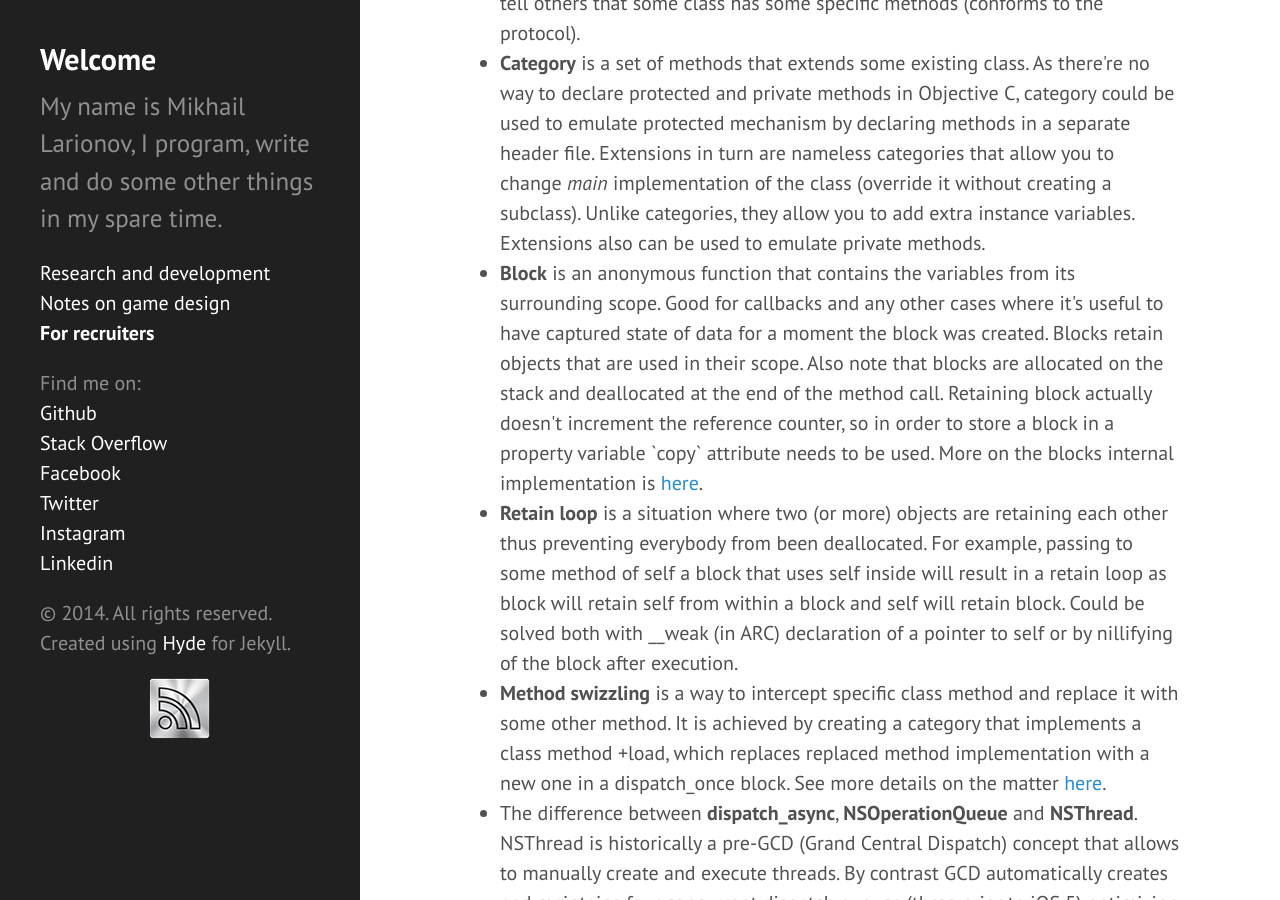
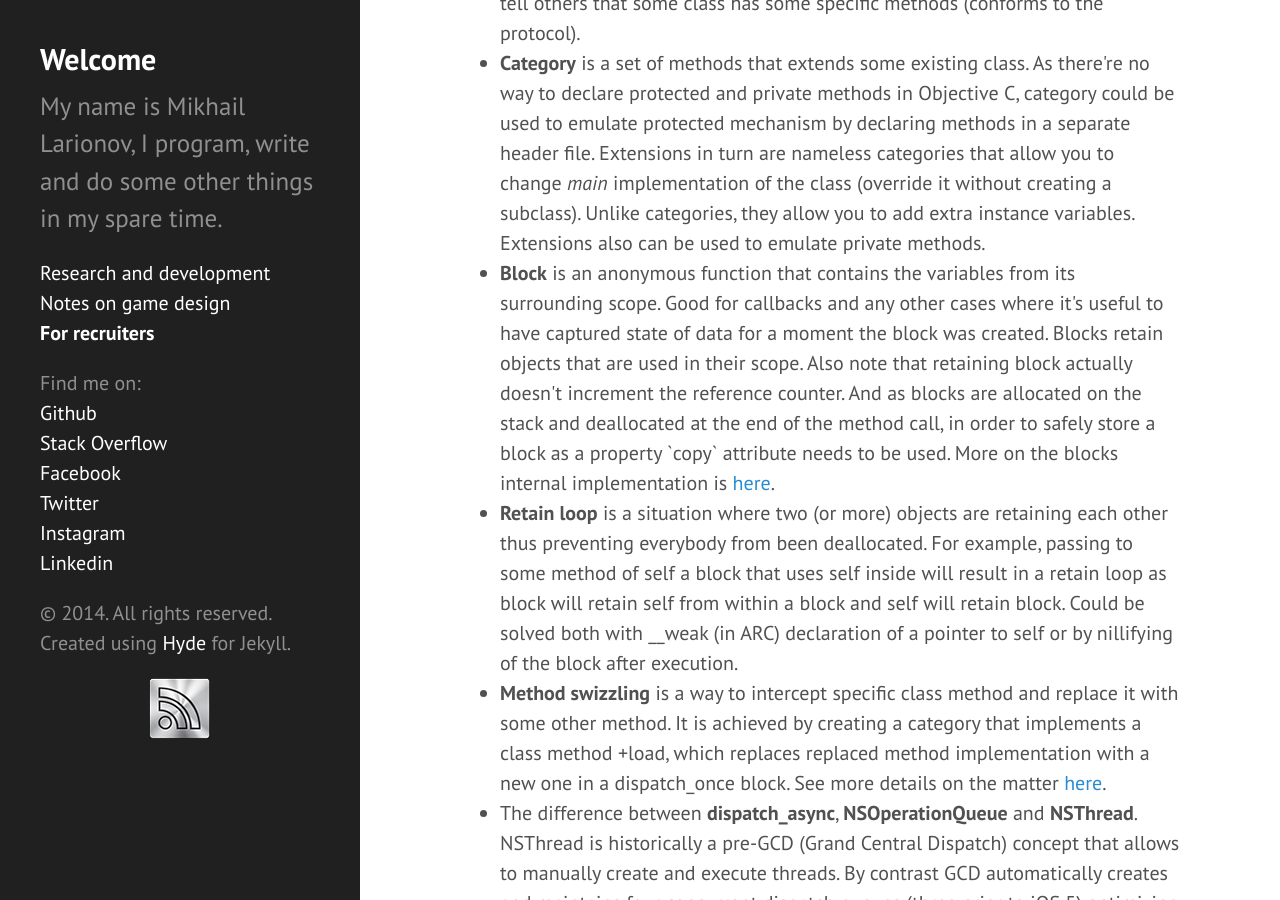
Before and after one commit to vernon99/vernon99.github.io, a Jekyll site: the page built from hr.html, in a window 1280 px wide and 900 px high, scrolled down 1075 px. Built offline with Jekyll 4.4.1, drawn with Linux system fonts in a browser that asks for light colours; Markdown is read by kramdown in place of the engine named in the settings.

Commit message:
Fix on blocks description

```diff
--- a/hr.html
+++ b/hr.html
@@ -35,7 +35,7 @@ weight: 3
   <li> <b>Strong</b>, <b>weak</b> and other property attributes. The best and most detailed explanation that I saw is <a href="http://stackoverflow.com/questions/8927727/objective-c-arc-strong-vs-retain-and-weak-vs-assign">here</a>. In short, strong retains pointer, weak only keeps the pointer retained by somebody else, atomic is for thread-safe access but it's slower, assign simply performs variable assignment, copy creates a retained copy of the object.
   <li> <b>Protocol</b> is an abstract interface without implementation that could be used to tell others that some class has some specific methods (conforms to the protocol).
   <li> <b>Category</b> is a set of methods that extends some existing class. As there're no way to declare protected and private methods in Objective C, category could be used to emulate protected mechanism by declaring methods in a separate header file. Extensions in turn are nameless categories that allow you to change <i>main</i> implementation of the class (override it without creating a subclass). Unlike categories, they allow you to add extra instance variables. Extensions also can be used to emulate private methods.
-  <li> <b>Block</b> is an anonymous function that contains the variables from its surrounding scope. Good for callbacks and any other cases where it's useful to have captured state of data for a moment the block was created. Blocks retain objects that are used in their scope. Also note that blocks are allocated on the stack and deallocated at the end of the method call. Retaining block actually doesn't increment the reference counter, so in order to store a block in a property variable `copy` attribute needs to be used. More on the blocks internal implementation is <a href="http://www.cocoawithlove.com/2009/10/how-blocks-are-implemented-and.html">here</a>.
+  <li> <b>Block</b> is an anonymous function that contains the variables from its surrounding scope. Good for callbacks and any other cases where it's useful to have captured state of data for a moment the block was created. Blocks retain objects that are used in their scope. Also note that retaining block actually doesn't increment the reference counter. And as blocks are allocated on the stack and deallocated at the end of the method call, in order to safely store a block as a property `copy` attribute needs to be used. More on the blocks internal implementation is <a href="http://www.cocoawithlove.com/2009/10/how-blocks-are-implemented-and.html">here</a>.
   <li> <b>Retain loop</b> is a situation where two (or more) objects are retaining each other thus preventing everybody from been deallocated. For example, passing to some method of self a block that uses self inside will result in a retain loop as block will retain self from within a block and self will retain block. Could be solved both with __weak (in ARC) declaration of a pointer to self or by nillifying of the block after execution.
   <li> <b>Method swizzling</b> is a way to intercept specific class method and replace it with some other method. It is achieved by creating a category that implements a class method +load, which replaces replaced method implementation with a new one in a dispatch_once block. See more details on the matter <a href="http://nshipster.com/method-swizzling/">here</a>.
   <li> The difference between <b>dispatch_async</b>, <b>NSOperationQueue</b> and <b>NSThread</b>. NSThread is historically a pre-GCD (Grand Central Dispatch) concept that allows to manually create and execute threads. By contrast GCD automatically creates and maintains four concurrent dispatch queues (three prior to iOS 5) optimizing load on all available processor cores. Unlike GCD, active NSThreads can actually compete for processor time (say, if there're 100 threads running simultaneously) decreasing overal effectiveness. NSOperation is built on top of GCD and gives you a higher level of abstraction and some additional features like bandwidth-constrained queues that only run N-operations at a time as well as establishing dependencies between operations. Summing up, for simple cases it's fine to use pure GCD, NSOperationQueues are useful for complex parallel processing and it's recommended to use any of them over NSThread.
```
